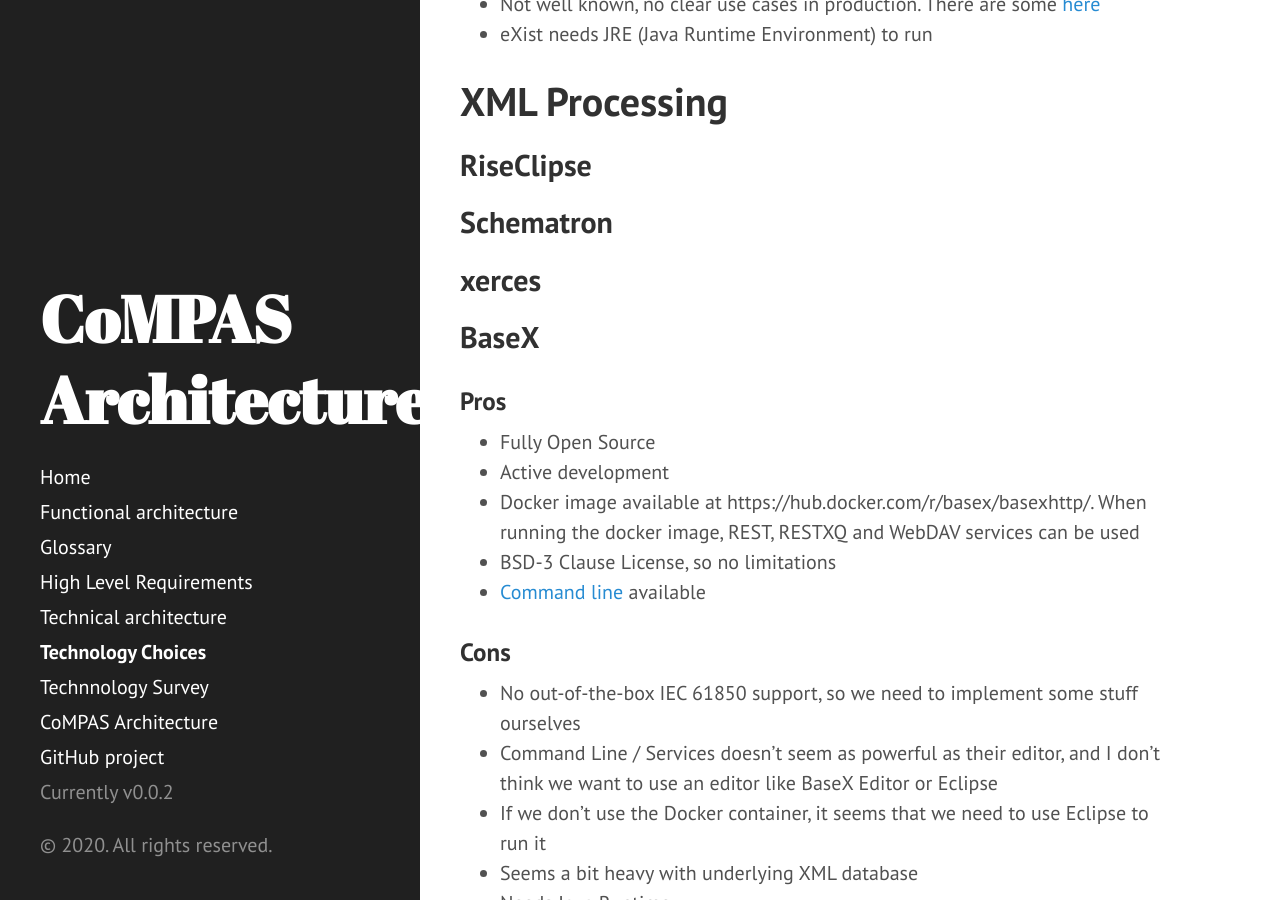
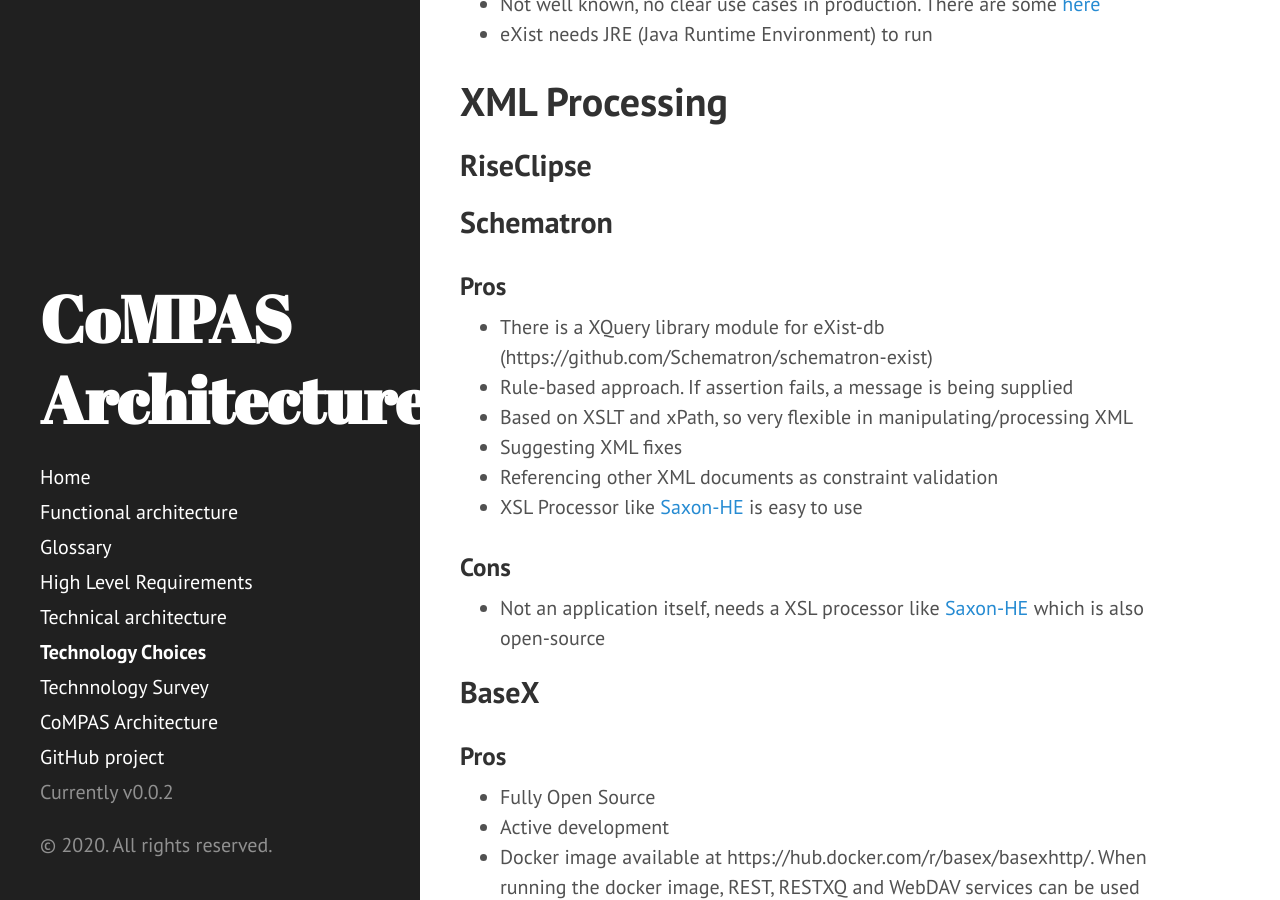
Before and after one commit to com-pas/compas-architecture, a Jekyll site: the page built from TECHNOLOGY_CHOICES.md, in a window 1280 px wide and 900 px high, scrolled down 1929 px. Built offline with Jekyll 4.4.1, drawn with Linux system fonts in a browser that asks for light colours; our own code applies the rules of GitHub Pages for plain Markdown files.

Commit message:
Added Schematron comments
Signed-off-by: Rob Tjalma <rob@tjalma.com>

```diff
--- a/TECHNOLOGY_CHOICES.md
+++ b/TECHNOLOGY_CHOICES.md
@@ -48,12 +48,19 @@ Homepage: http://exist-db.org/exist/apps/homepage/index.html
 - eXist needs JRE (Java Runtime Environment) to run
 
 # XML Processing
-
 ## RiseClipse
 
 ## Schematron
+### Pros
+- There is a XQuery library module for eXist-db (https://github.com/Schematron/schematron-exist)
+- Rule-based approach. If assertion fails, a message is being supplied
+- Based on XSLT and xPath, so very flexible in manipulating/processing XML
+- Suggesting XML fixes
+- Referencing other XML documents as constraint validation
+- XSL Processor like [Saxon-HE](http://saxon.sourceforge.net/) is easy to use
 
-## xerces
+### Cons
+- Not an application itself, needs a XSL processor like [Saxon-HE](http://saxon.sourceforge.net/) which is also open-source
 
 ## BaseX
 ### Pros
```
